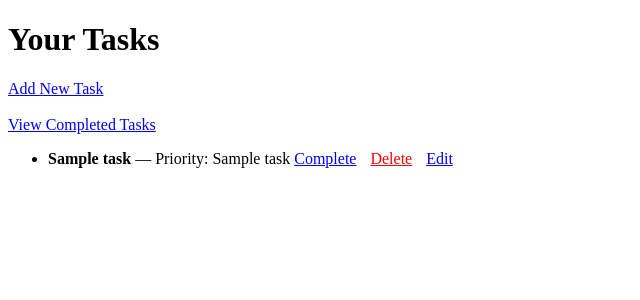
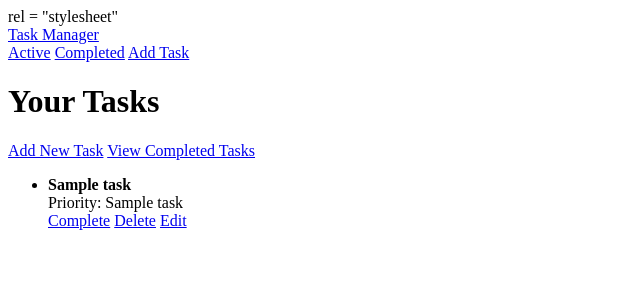
Before and after one commit to i-akali/Smart-Task-Manager, a Flask app: template templates/tasks.html in a window 1280 px wide. Shown: the top 300 px of the page, without its empty margins (0-640 px from the left). Run offline with Flask 3, Linux system fonts and the light colour scheme; the template is opened without the code that fills it: most values are stand-ins (such as "Sample title", 1, 10 or a date in 2020).

Commit message:
Added new user interface to tasks hompage and completed tasks hompage

```diff
--- a/templates/base.html
+++ b/templates/base.html
@@ -0,0 +1,36 @@
+<!DOCTYPE html>
+<html lang = "en">
+<head>
+    <meta charset = "UTF-8">
+    <meta name = "viewport" content = "width = device-width, intial scale =1">
+    <title>{{title}}</title>
+
+    <!--Bootstap CSS-->
+    <link
+        href = "https://cdn.jsdelivr.net/npm/bootstrap@5.3.2/dist/css/bootstrap.min.css">
+        rel = "stylesheet"
+
+</head>
+<body class="bg-light">
+
+    <nav class="navbar navbar-dark bg-dark mb-4">
+        <div class="container">
+            <a class="navbar-brand" href="/tasks">Task Manager</a>
+            <div>
+                <a class="btn btn-outline-light btn-sm" href="/tasks">Active</a>
+                <a class="btn btn-outline-light btn-sm" href="/completed">Completed</a>
+                <a class="btn btn-outline-light btn-sm" href="/add">Add Task</a>
+            </div>
+        </div>
+    </nav>
+
+    <div class="container">
+        {% block content %}{% endblock %}
+    </div>
+
+    <!-- Bootstrap JS -->
+    <script
+        src="https://cdn.jsdelivr.net/npm/bootstrap@5.3.2/dist/js/bootstrap.bundle.min.js">
+    </script>
+</body>
+</html>
--- a/templates/tasks.html
+++ b/templates/tasks.html
@@ -1,31 +1,38 @@
-<!DOCTYPE html>
-<html>
-    <head>
-        <title>Tasks to be Completed</title>
-    </head>
+{% extends "base.html" %}
 
-    <body>
-        <h1>Your Tasks</h1>
-        <a href="/add">Add New Task</a>
-        <br><br>
-        <a href="/completed">View Completed Tasks</a>
-        <ul>
-            {% for task in tasks %}
-            <li>
-                <strong>{{task[1]}} </strong>— Priority: {{ task[5] }}
+{% block content %}
+<h1 class="mb-4">Your Tasks</h1>
+
+<div class="mb-3">
+    <a href="/add" class="btn btn-primary btn-sm">Add New Task</a>
+    <a href="/completed" class="btn btn-outline-secondary btn-sm ms-2">View Completed Tasks</a>
+</div>
+
+<ul class="list-group">
+    {% for task in tasks %}
+        <li class="list-group-item d-flex justify-content-between align-items-center">
+
+            <div>
+                <strong>{{ task[1] }}</strong>
+                <div class="text-muted small">
+                    Priority: {{ task[5] }}
+                </div>
+            </div>
+
+            <div>
                 {% if task[6] == 1 %}
-                <!--Only show compledted button if task has not been completed-->
-                <span style = "color: green; ">Completed</span>
+                    <!-- Only show 'Completed' label if task has been completed -->
+                    <span class="badge bg-success">Completed</span>
                 {% else %}
-                <a href = "/complete/{{task[0]}}">Complete</a>
+                    <a href="/complete/{{ task[0] }}" class="btn btn-success btn-sm">Complete</a>
                 {% endif %}
-                <!--Delete button will always be available-->
-                <a href = "delete/{{task[0]}}" style = "color: red; margin-left: 10px;">Delete</a>
-                <a href="/edit/{{ task[0] }}" style="margin-left: 10px;">Edit</a>
 
-            </li>
-            {% endfor %}
+                <!-- Delete button will always be available -->
+                <a href="/delete/{{ task[0] }}" class="btn btn-danger btn-sm ms-2">Delete</a>
+                <a href="/edit/{{ task[0] }}" class="btn btn-outline-primary btn-sm ms-2">Edit</a>
+            </div>
 
-        </ul>
-    </body>
-</html>
+        </li>
+    {% endfor %}
+</ul>
+{% endblock %}
```
Also changed, not shown: templates/completed_tasks.html (+22 -19 lines).
